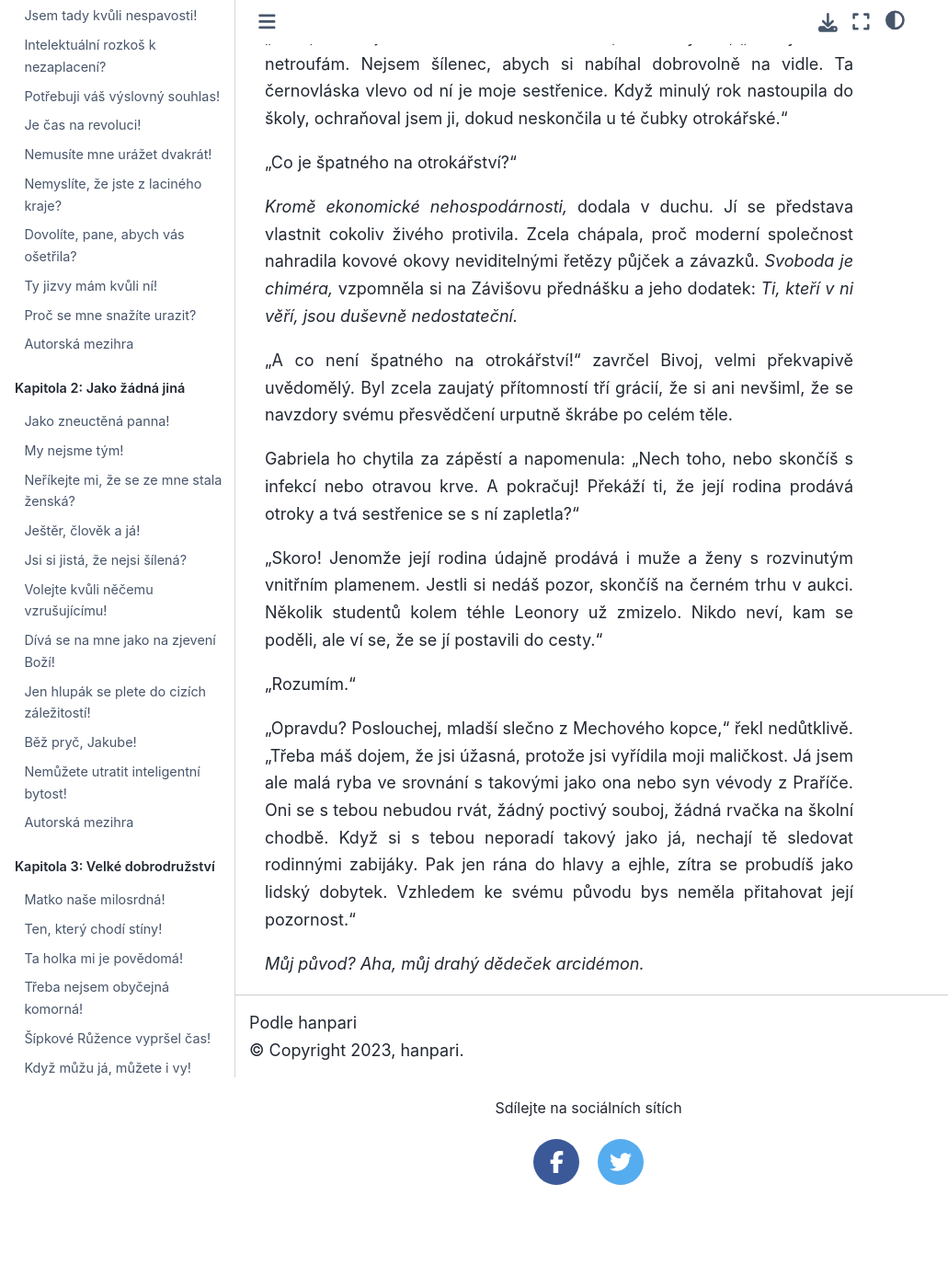
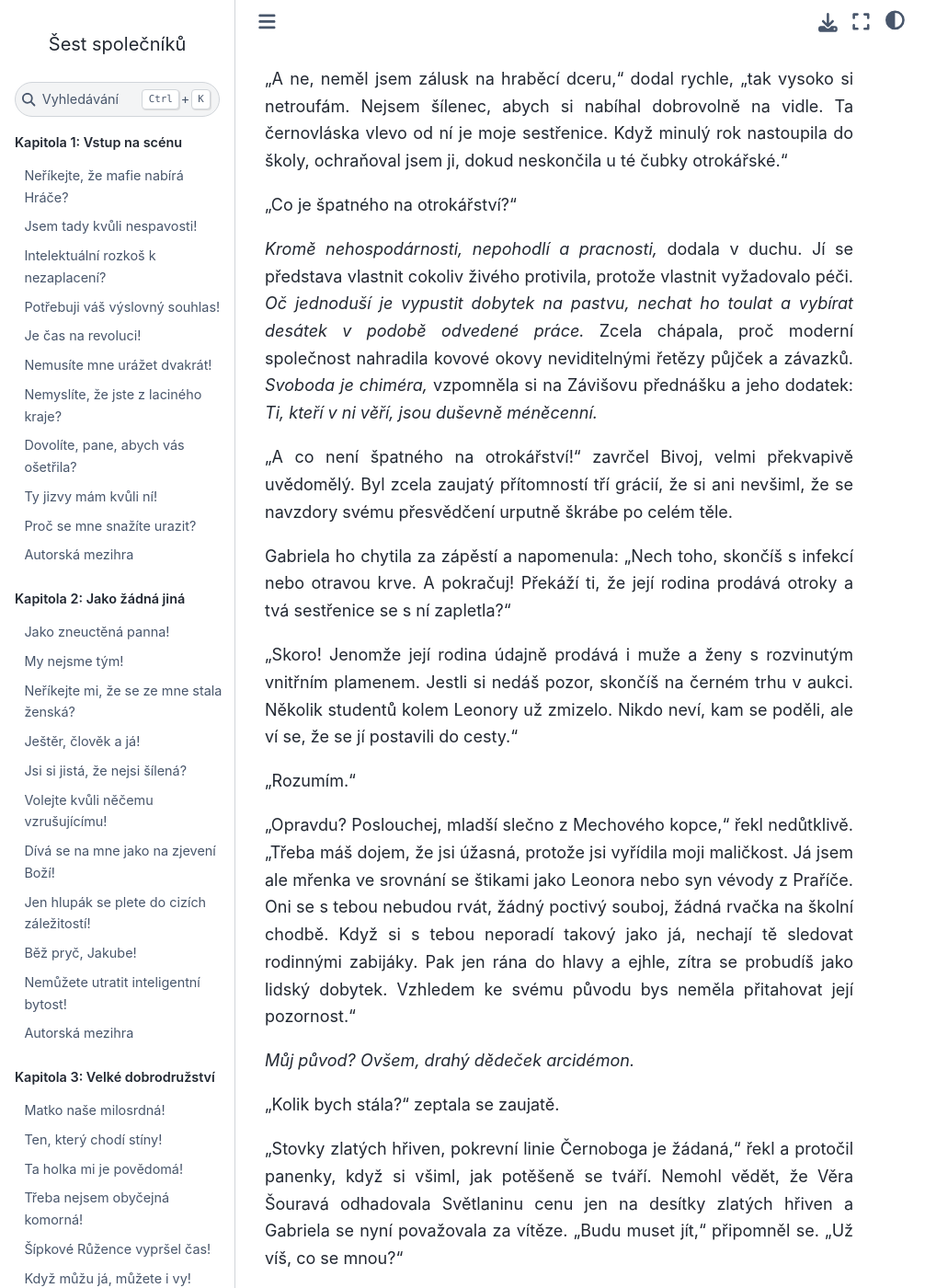
Before and after one commit to hanpari/sest-spolecniku, a Sphinx documentation site: the page built from source/sest_spolecniku/014/06.md, in a window 1280 px wide and 1400 px high, scrolled down 4592 px. Shown: the whole window at 92% size, without its empty margins (0-1031 px from the left). Built offline with Sphinx 7.4.7 and the Sphinx Book theme 1.1.4, drawn with Linux system fonts in a browser that asks for light colours; pages that are not in the unit, such as notebooks, are missing from menus; before the commit the page ends 5880 px from its top, so only the background shows below that; some of the changed text lies outside the part shown.

```diff
--- a/source/sest_spolecniku/014/06.md
+++ b/source/sest_spolecniku/014/06.md
@@ -1,4 +1,4 @@
-#
+# Co je moje, nikdy nebude vaše, vy ochechule!
 
 "Když svůj případ předložíš takto, zdáš se dokonale příčetná," odpověděl Bachan poctivě, sotva zvážil Gabrielinu otázku. "Ovšem..."
 
@@ -104,16 +104,26 @@ Gabriela poznala kluka, kterého šikanoval Theodorikův sluha. *Alespoň jeden,
 
 "Co je špatného na otrokářství?"
 
-*Kromě ekonomické nehospodárnosti,* dodala v duchu. Jí se představa vlastnit cokoliv živého protivila. Zcela chápala, proč moderní společnost nahradila kovové okovy neviditelnými řetězy půjček a závazků. *Svoboda je chiméra,* vzpomněla si na Závišovu přednášku a jeho dodatek: *Ti, kteří v ni věří, jsou duševně nedostateční.*
+*Kromě nehospodárnosti, nepohodlí a pracnosti,* dodala v duchu. Jí se představa vlastnit cokoliv živého protivila, protože vlastnit vyžadovalo péči. *Oč jednoduší je vypustit dobytek na pastvu, nechat ho toulat a vybírat desátek v podobě odvedené práce.* Zcela chápala, proč moderní společnost nahradila kovové okovy neviditelnými řetězy půjček a závazků. *Svoboda je chiméra,* vzpomněla si na Závišovu přednášku a jeho dodatek: *Ti, kteří v ni věří, jsou duševně méněcenní.*
 
 "A co není špatného na otrokářství!" zavrčel Bivoj, velmi překvapivě uvědomělý. Byl zcela zaujatý přítomností tří grácií, že si ani nevšiml, že se navzdory svému přesvědčení urputně škrábe po celém těle.
 
-Gabriela ho chytila za zápěstí a napomenula: "Nech toho, nebo skončíš s infekcí nebo otravou krve. A pokračuj! Překáží ti, že její rodina prodává otroky a tvá sestřenice se s ní zapletla?"
+Gabriela ho chytila za zápěstí a napomenula: "Nech toho, skončíš s infekcí nebo otravou krve. A pokračuj! Překáží ti, že její rodina prodává otroky a tvá sestřenice se s ní zapletla?"
 
-"Skoro! Jenomže její rodina údajně prodává i muže a ženy s rozvinutým vnitřním plamenem. Jestli si nedáš pozor, skončíš na černém trhu v aukci. Několik studentů kolem téhle Leonory už zmizelo. Nikdo neví, kam se poděli, ale ví se, že se jí postavili do cesty."
+"Skoro! Jenomže její rodina údajně prodává i muže a ženy s rozvinutým vnitřním plamenem. Jestli si nedáš pozor, skončíš na černém trhu v aukci. Několik studentů kolem Leonory už zmizelo. Nikdo neví, kam se poděli, ale ví se, že se jí postavili do cesty."
 
 "Rozumím."
 
-"Opravdu? Poslouchej, mladší slečno z Mechového kopce," řekl nedůtklivě. "Třeba máš dojem, že jsi úžasná, protože jsi vyřídila moji maličkost. Já jsem ale malá ryba ve srovnání s takovými jako ona nebo syn vévody z Praříče. Oni se s tebou nebudou rvát, žádný poctivý souboj, žádná rvačka na školní chodbě. Když si s tebou neporadí takový jako já, nechají tě sledovat rodinnými zabijáky. Pak jen rána do hlavy a ejhle, zítra se probudíš jako lidský dobytek. Vzhledem ke svému původu bys neměla přitahovat její pozornost."
+"Opravdu? Poslouchej, mladší slečno z Mechového kopce," řekl nedůtklivě. "Třeba máš dojem, že jsi úžasná, protože jsi vyřídila moji maličkost. Já jsem ale mřenka ve srovnání se štikami jako Leonora nebo syn vévody z Praříče. Oni se s tebou nebudou rvát, žádný poctivý souboj, žádná rvačka na školní chodbě. Když si s tebou neporadí takový jako já, nechají tě sledovat rodinnými zabijáky. Pak jen rána do hlavy a ejhle, zítra se probudíš jako lidský dobytek. Vzhledem ke svému původu bys neměla přitahovat její pozornost."
 
-*Můj původ? Aha, můj drahý dědeček arcidémon.*
+*Můj původ? Ovšem, drahý dědeček arcidémon.*
+
+"Kolik bych stála?" zeptala se zaujatě.
+
+"Stovky zlatých hřiven, pokrevní linie Černoboga je žádaná," řekl a protočil panenky, když si všiml, jak potěšeně se tváří. Nemohl vědět, že Věra Šouravá odhadovala Světlaninu cenu jen na desítky zlatých hřiven a Gabriela se nyní považovala za vítěze. "Budu muset jít," připomněl se. "Už víš, co se mnou?"
+
+Gabriela zavrtěla hlavou. "Nic mne nenapadá."
+
+"Já své dluhy splácím," prohlásil hrdě. "Až budeš potřebovat mé pěsti, zavolej mne."
+
+"Aha," opáčila s takovým nezájmem, že Neporazitelný Bivoj musel své křehké ego posbírat ze země, než odkráčel pryč.
```
Also changed, not shown: other parts of source/sest_spolecniku/014/06.md (+4 -4 lines).
